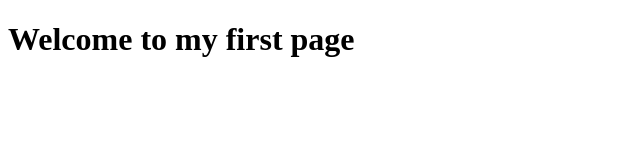
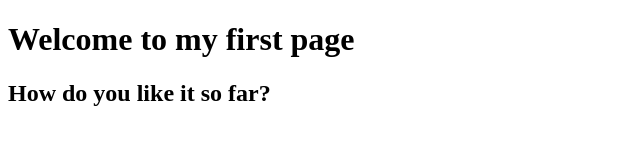
Before and after one commit to Gen-Vie/Gen-Vie.github.io, a plain HTML site: page index.html in a window 1280 px wide. Shown: the whole page, without its empty margins (0-640 px from the left). Drawn offline with Linux system fonts and the light colour scheme.

Commit message:
Second Headline

```diff
--- a/index.html
+++ b/index.html
@@ -5,5 +5,6 @@
 </head>
 <body>
 <h1>Welcome to my first page</h1>
+<h2>How do you like it so far?</h2>
 </body>
 </html>
```
